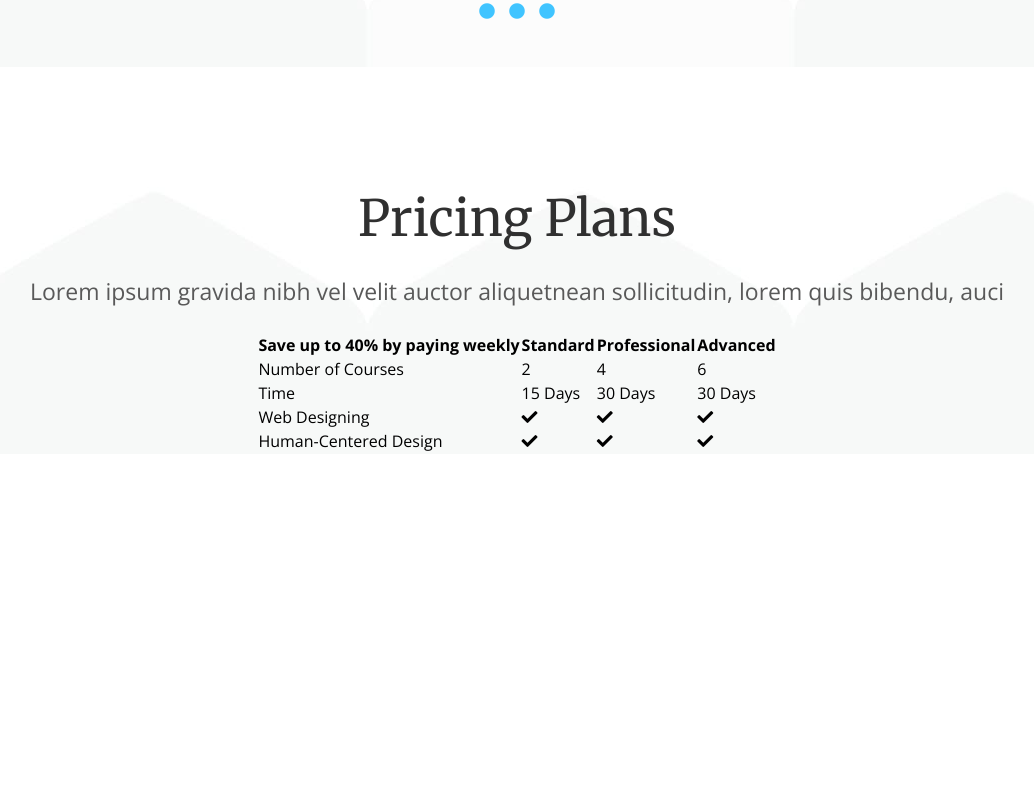
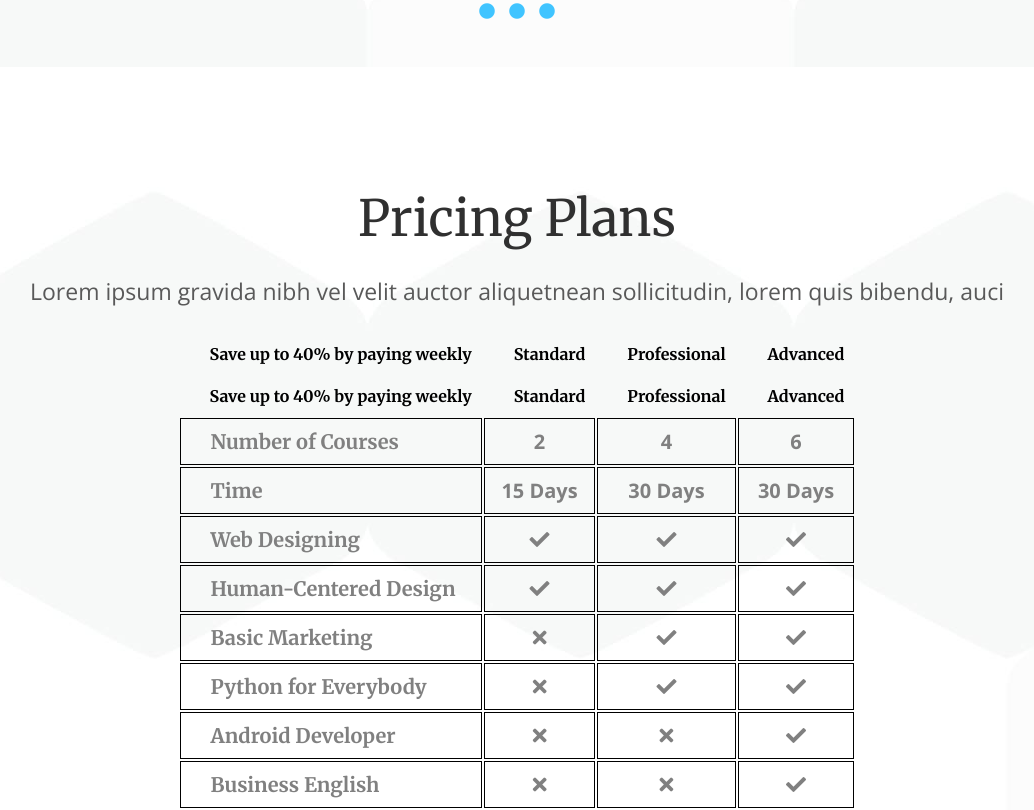
Before and after one commit to nicoalivernini/proj-html-vuejs, a website: page index.html in a window 1280 px wide. Shown: the part 4544-5354 px from the top of the page, without its empty margins (123-1157 px from the left). Before the commit the page ends 4998 px from the top, so only its background shows below. Drawn offline with nearby package versions, Linux system fonts and the light colour scheme.

Commit message:
Aggiornamento tabella

```diff
--- a/assets/js/main.js
+++ b/assets/js/main.js
@@ -140,25 +140,41 @@ var app = new Vue({
       courses: ' Number of Courses',
       time: 'Time',
       web: 'Web Designing',
-      human: 'Human-Centered Design'
+      human: 'Human-Centered Design',
+      marketing: 'Basic Marketing',
+      python: 'Python for Everybody',
+      android: 'Android Developer',
+      english: 'Business English'
     }, {
       title: 'Standard',
       courses: '2',
       time: '15 Days',
       web: '<i class="fas fa-check"></i>',
-      human: '<i class="fas fa-check"></i>'
+      human: '<i class="fas fa-check"></i>',
+      marketing: '<i class="fas fa-times"></i>',
+      python: '<i class="fas fa-times"></i>',
+      android: '<i class="fas fa-times"></i>',
+      english: '<i class="fas fa-times"></i>'
     }, {
       title: 'Professional',
       courses: '4',
       time: '30 Days',
       web: '<i class="fas fa-check"></i>',
-      human: '<i class="fas fa-check"></i>'
+      human: '<i class="fas fa-check"></i>',
+      marketing: '<i class="fas fa-check"></i>',
+      python: '<i class="fas fa-check"></i>',
+      android: '<i class="fas fa-times"></i>',
+      english: '<i class="fas fa-times"></i>'
     }, {
       title: 'Advanced',
       courses: '6',
       time: '30 Days',
       web: '<i class="fas fa-check"></i>',
-      human: '<i class="fas fa-check"></i>'
+      human: '<i class="fas fa-check"></i>',
+      marketing: '<i class="fas fa-check"></i>',
+      python: '<i class="fas fa-check"></i>',
+      android: '<i class="fas fa-check"></i>',
+      english: '<i class="fas fa-check"></i>'
     }] //Chiusura Date Table
 
   },
--- a/index.html
+++ b/index.html
@@ -213,9 +213,15 @@
           <div class="table-pricing">
             <div class="content-table-pricing">
               <table>
+                <thead>
                   <tr>
                     <th v-for="date in dateTable">{{ date.title }}</th>
                   </tr>
+                  <tr>
+                    <th v-for="date in dateTable">{{ date.title }}</th>
+                  </tr>
+                </thead>
+                <tbody>
                   <tr>
                     <td v-for="date in dateTable">{{ date.courses }}</td>
                   </tr>
@@ -228,6 +234,19 @@
                   <tr>
                     <td v-for="date in dateTable" v-html="date.human"></td>
                   </tr>
+                  <tr>
+                    <td v-for="date in dateTable" v-html="date.marketing"></td>
+                  </tr>
+                  <tr>
+                    <td v-for="date in dateTable" v-html="date.python"></td>
+                  </tr>
+                  <tr>
+                    <td v-for="date in dateTable" v-html="date.android"></td>
+                  </tr>
+                  <tr>
+                    <td v-for="date in dateTable" v-html="date.english"></td>
+                  </tr>
+                </tbody>
               </table>
             </div>
           </div>
--- a/partials/_content.scss
+++ b/partials/_content.scss
@@ -286,6 +286,32 @@
         .content-table-pricing {
           table {
             margin: 0 auto;
+            thead {
+              tr {
+                th {
+                  font-family: 'Merriweather',serif;
+                  font-size: 16px;
+                  padding: 10px 10px 10px 30px;
+                }
+              }
+            }
+            tbody {
+              tr {
+                td {
+                  border: 1px solid black;
+                  font-weight: 400;
+                  font-size: 20px;
+                  color: grey;
+                  font-weight: 700;
+                  text-align: center;
+                  &:first-child {
+                    font-family: 'Merriweather',serif;
+                    padding: 10px 10px 10px 30px;
+                    text-align: left;
+                  }
+                }
+              }
+            }
           }
         }
       }
--- a/src/js/main.js
+++ b/src/js/main.js
@@ -169,6 +169,10 @@ var app = new Vue ({
         time: 'Time',
         web: 'Web Designing',
         human: 'Human-Centered Design',
+        marketing: 'Basic Marketing',
+        python: 'Python for Everybody',
+        android: 'Android Developer',
+        english: 'Business English'
       },
       {
         title: 'Standard',
@@ -176,6 +180,10 @@ var app = new Vue ({
         time: '15 Days',
         web: '<i class="fas fa-check"></i>',
         human: '<i class="fas fa-check"></i>',
+        marketing: '<i class="fas fa-times"></i>',
+        python: '<i class="fas fa-times"></i>',
+        android: '<i class="fas fa-times"></i>',
+        english: '<i class="fas fa-times"></i>'
       },
       {
         title: 'Professional',
@@ -183,6 +191,10 @@ var app = new Vue ({
         time: '30 Days',
         web: '<i class="fas fa-check"></i>',
         human: '<i class="fas fa-check"></i>',
+        marketing: '<i class="fas fa-check"></i>',
+        python: '<i class="fas fa-check"></i>',
+        android: '<i class="fas fa-times"></i>',
+        english: '<i class="fas fa-times"></i>'
       },
       {
         title: 'Advanced',
@@ -190,6 +202,10 @@ var app = new Vue ({
         time: '30 Days',
         web: '<i class="fas fa-check"></i>',
         human: '<i class="fas fa-check"></i>',
+        marketing: '<i class="fas fa-check"></i>',
+        python: '<i class="fas fa-check"></i>',
+        android: '<i class="fas fa-check"></i>',
+        english: '<i class="fas fa-check"></i>'
       },
     ], //Chiusura Date Table
 
```
Also changed, not shown: assets/css/master.css. Lines whose indentation alone changed are shown as unchanged.
